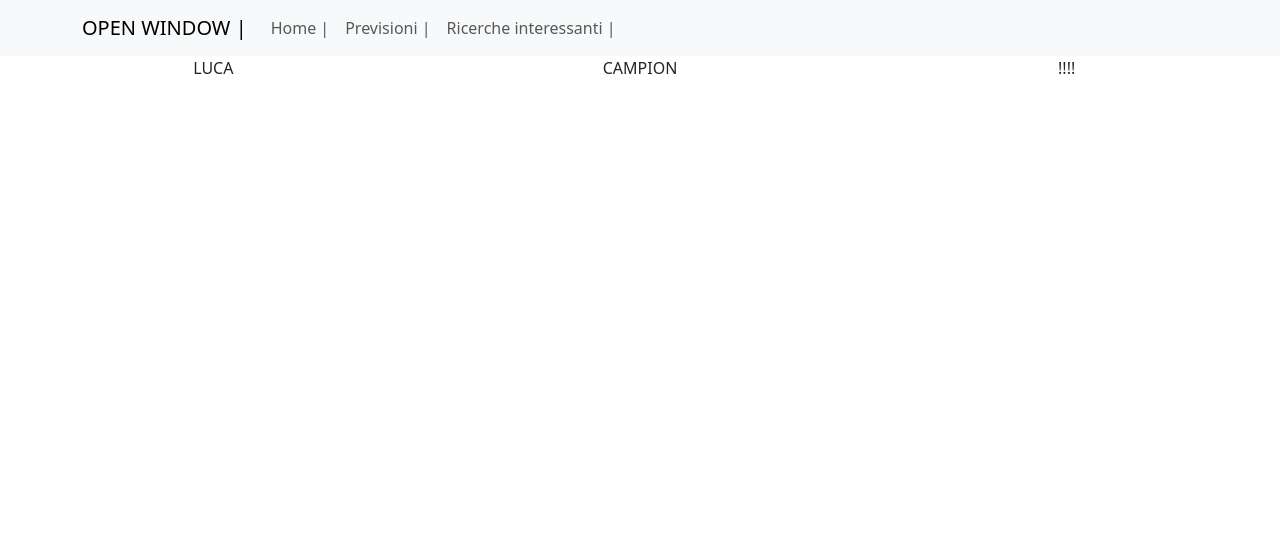
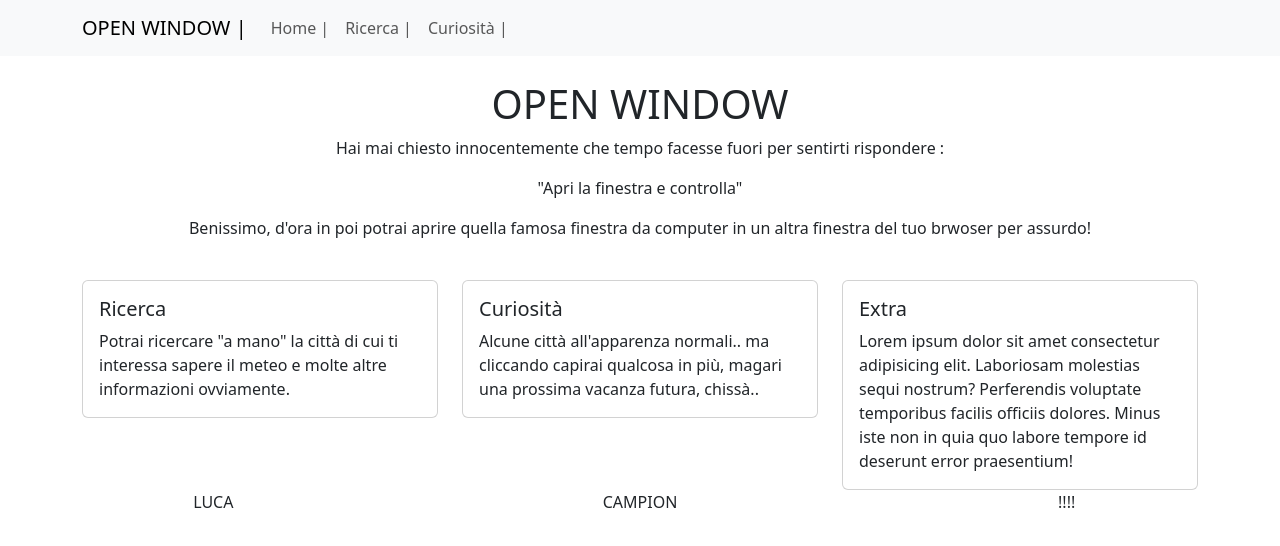
Before and after one commit to campion-luca/open-window, a React (Create React App) app: page / in a window 1280 px wide. Shown: the top 546 px of the page. Built offline with nearby package versions, Linux system fonts and the light colour scheme.

Commit message:
bug resolving & feature add

```diff
--- a/src/App.js
+++ b/src/App.js
@@ -5,6 +5,8 @@ import "./App.css";
 import "bootstrap/dist/css/bootstrap.min.css";
 import { BrowserRouter, Route, Routes } from "react-router-dom";
 import Footer from "./components/Footer";
+import Home from "./components/Home"
+
 
 function App() {
   return (
@@ -14,7 +16,7 @@ function App() {
       </header>
       <main>
         <Routes>
-          <Route path="/" element={<home />} />
+          <Route path="/" element={<Home />} />
 
           <Route path="/curiosities" element={<Curiosities />} />
 
@@ -24,6 +26,7 @@ function App() {
         </Routes>
       </main>
 
+
       <footer>
         <Footer />
       </footer>
--- a/src/components/Home.jsx
+++ b/src/components/Home.jsx
@@ -0,0 +1,50 @@
+import { Card, Col, Row, Container, Button } from "react-bootstrap"
+
+const Home = () => {
+    return (
+        <Container className="mt-4">
+        <Row>
+          <Col md={12} className="text-center mb-4">
+            <h1>OPEN WINDOW</h1>
+            <p>Hai mai chiesto innocentemente che tempo facesse fuori per sentirti rispondere :</p>
+            <p>"Apri la finestra e controlla"</p>
+            <p>Benissimo, d'ora in poi potrai aprire quella famosa finestra da computer in un altra finestra del tuo brwoser per assurdo!</p>
+          </Col>
+        </Row>
+        <Row>
+          <Col md={4}>
+            <Card>
+              <Card.Body>
+                <Card.Title>Ricerca</Card.Title>
+                <Card.Text>
+                  Potrai ricercare "a mano" la città di cui ti interessa sapere il meteo e molte altre informazioni ovviamente.
+                </Card.Text>
+              </Card.Body>
+            </Card>
+          </Col>
+          <Col md={4}>
+            <Card>
+              <Card.Body>
+                <Card.Title>Curiosità</Card.Title>
+                <Card.Text>
+                  Alcune città all'apparenza normali.. ma cliccando capirai qualcosa in più, magari una prossima vacanza futura, chissà..
+                </Card.Text>
+              </Card.Body>
+            </Card>
+          </Col>
+          <Col md={4}>
+            <Card>
+              <Card.Body>
+                <Card.Title>Extra</Card.Title>
+                <Card.Text>
+                  Lorem ipsum dolor sit amet consectetur adipisicing elit. Laboriosam molestias sequi nostrum? Perferendis voluptate temporibus facilis officiis dolores. Minus iste non in quia quo labore tempore id deserunt error praesentium!
+                </Card.Text>
+              </Card.Body>
+            </Card>
+          </Col>
+        </Row>
+      </Container>
+    )
+}
+
+export default Home
--- a/src/components/MyNav.jsx
+++ b/src/components/MyNav.jsx
@@ -1,21 +1,38 @@
-import { Container, Navbar, Nav } from "react-bootstrap"
+import { Container, Navbar, Nav } from "react-bootstrap";
+import { Link } from "react-router-dom";
 
 const MyNav = () => {
-    return (
-        <Navbar expand="lg" className="bg-body-tertiary">
+  return (
+    <Navbar expand="lg" className="bg-body-tertiary">
       <Container>
-        <Navbar.Brand href="#home">OPEN WINDOW  |</Navbar.Brand>
+        <Link to="/" className="text-decoration-none">
+          <Navbar.Brand href="#home">OPEN WINDOW |</Navbar.Brand>
+        </Link>
         <Navbar.Toggle aria-controls="basic-navbar-nav" />
         <Navbar.Collapse id="basic-navbar-nav">
           <Nav className="me-auto">
-            <Nav.Link href="#home">Home  |</Nav.Link>
-            <Nav.Link href="#link">Previsioni  |</Nav.Link>
-            <Nav.Link href="#link">Ricerche interessanti  |</Nav.Link>
+
+            <Link to="/" className="nav-link font-weight-bold">
+              Home |
+            </Link>
+
+            <Link to="/searching" className="nav-link font-weight-bold">
+              Ricerca |
+            </Link>
+
+            <Link to="/curiosities" className="nav-link font-weight-bold">
+              Curiosità |
+            </Link>
+
+            {/* <Link to="/extra" className="nav-link font-weight-bold">
+              soon |
+            </Link> */}
+
           </Nav>
         </Navbar.Collapse>
       </Container>
     </Navbar>
-    )
-}
+  );
+};
 
-export default MyNav
+export default MyNav;
--- a/src/components/Search.jsx
+++ b/src/components/Search.jsx
@@ -0,0 +1,45 @@
+import React, { useState } from 'react';
+import { Container, Row, Col, Form, Button, Alert } from 'react-bootstrap';
+
+const Search = () => {
+  // State per l'input e il risultato
+  const [inputValue, setInputValue] = useState('');
+  const [result, setResult] = useState('');
+
+  // Funzione di gestione del click
+  const handleButtonClick = () => {
+    // Logica per determinare il risultato (qui è un esempio statico)
+    setResult(`Hai inserito: ${inputValue}`);
+  };
+
+  return (
+    <Container className="mt-4">
+      <Row className="justify-content-center">
+        <Col md={6}>
+          <h1 className="text-center mb-4">Esempio di Pagina con Input</h1>
+          <Form>
+            <Form.Group controlId="formBasicInput">
+              <Form.Label>Inserisci qualcosa:</Form.Label>
+              <Form.Control
+                type="text"
+                placeholder="Scrivi qui..."
+                value={inputValue}
+                onChange={(e) => setInputValue(e.target.value)}
+              />
+            </Form.Group>
+            <Button variant="primary" onClick={handleButtonClick}>
+              Mostra Risultato
+            </Button>
+          </Form>
+          {result && (
+            <Alert variant="info" className="mt-3">
+              {result}
+            </Alert>
+          )}
+        </Col>
+      </Row>
+    </Container>
+  );
+}
+
+export default Search;
--- a/src/components/SearchLocation.jsx
+++ b/src/components/SearchLocation.jsx
@@ -6,6 +6,7 @@ const SearchLocation = ({specMeteo}) => {
 
     useEffect(() => {
         fetchSpecMeteo()
+// eslint-disable-next-line react-hooks/exhaustive-deps
 }, [specMeteo])
 
 const fetchSpecMeteo = () => {
```
Also changed, not shown: src/logo.svg (deleted).
